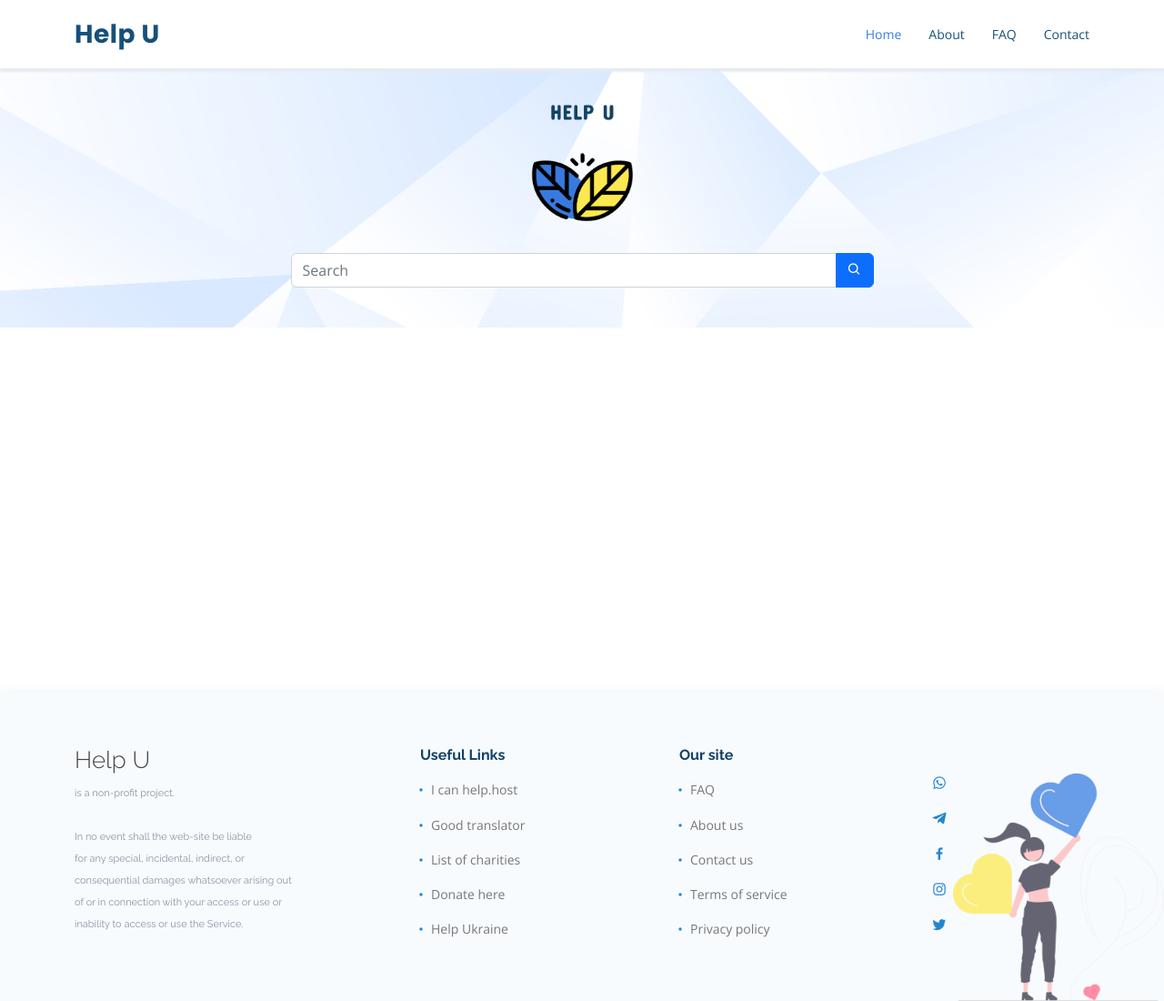
After one commit to oks-erm/help-u, a Django app: page /listings/ in a window 1280 px wide. The commit adds this page. Shown: the whole page at 91% size. Run offline with Django 4.2, Linux system fonts and the light colour scheme; some libraries are stand-ins or nearby versions.

Commit message:
Setup listings page basic structure

```diff
--- a/main/urls.py
+++ b/main/urls.py
@@ -4,4 +4,5 @@ from django.urls import path
 
 urlpatterns = [
     path('', views.home_page, name='home'),
+    path('listings/', views.listings, name='listings'),
 ]
--- a/main/views.py
+++ b/main/views.py
@@ -9,8 +9,7 @@ def home_page(request):
         email = request.POST.get('email')
         subject = request.POST.get('subject')
         msg = request.POST.get('message')
-        # date = datetime.now()
-        print(name)
+
         new = ContactFormMessage(
             name=name,
             email=email,
@@ -21,3 +20,7 @@ def home_page(request):
         new.save()
 
     return render(request, 'index.html')
+
+
+def listings(request):
+    return render(request, 'listings.html')
--- a/static/assets/css/style.css
+++ b/static/assets/css/style.css
@@ -5,7 +5,7 @@
 
 :root {
   --blue: #357be0;
-  --lightblue: #469fdf;
+  --lightblue: #499ef5;
   --bluesmoke: #f8fbfe;
   --white: #fff;
   --dark: #124265;
@@ -549,11 +549,32 @@ body {
     }
   }
 
+  /*----------------------------------------------------Search*/
+  #search {
+    background: url(../img/background.png);
+    height: 45vh;
+  }
+
+  .search-logo {
+    height: 150px;
+  }
+
+  .form-control:focus ~ #search-icon {
+   transform: scale(1.2);
+   transition: .15s ease-in-out,box-shadow .15s ease-in-out;
+   z-index: 5;
+  }
+
+  /*----------------------------------------------------Listings*/
+  #listings {
+    height: 50vh;
+  }
+
   /*----------------------------------------------------Footer*/
   #footer {
     color: #444444;
     font-size: 14px;
-    background: #f8fbfe;
+    background: var(--bluesmoke);
     box-shadow: 0px 2px 15px rgba(18, 66, 101, 0.08);
   }
 
@@ -585,7 +606,7 @@ body {
   #footer .footer-top h4 {
     font-size: 16px;
     font-weight: bold;
-    color: #124265;
+    color: var(--dark);
     position: relative;
     padding-bottom: 12px;
   }
--- a/static/assets/js/main.js
+++ b/static/assets/js/main.js
@@ -109,4 +109,6 @@
       onscroll(document, toggleBacktotop)
     }
 
+
+
   })()
--- a/templates/base.html
+++ b/templates/base.html
@@ -1,3 +1,5 @@
+{% load static %}
+
 <!DOCTYPE html>
 <html lang="en">
 
@@ -18,7 +20,7 @@
   <link href='https://unpkg.com/boxicons@2.1.2/css/boxicons.min.css' rel='stylesheet'>
 
   <!-- Main CSS -->
-  <link href="./static/assets/css/style.css" rel="stylesheet">
+  <link href="{% static 'assets/css/style.css' %}" rel="stylesheet">
 
   <title>Help U</title>
 </head>
@@ -30,12 +32,16 @@
     <div class="container d-flex align-items-center justify-content-between">
 
       <div class="logo-wrapper">
-        <h1 class="logo"><a href="#">Help U</a></h1><span id="small-img-logo" class="d-none d-md-block"></span>
+        <h1 class="logo"><a href="{% url 'home' %}">Help U</a></h1><span id="small-img-logo" class="d-none d-md-block"></span>
       </div>
       <!-- Navbar -->
       <nav id="navbar" class="navbar">
         <ul>
+          {% if url is 'home' %}
           <li><a class="nav-link scrollto active" href="#hero">Home</a></li>
+          {% else %}
+          <li><a class="nav-link scrollto active" href="{% url 'home' %}">Home</a></li>
+          {% endif %}
           <li><a class="nav-link scrollto" href="#about">About</a></li>
           <li><a class="nav-link scrollto" href="#faq">FAQ</a></li>
           <li><a class="nav-link scrollto" href="#contact">Contact</a></li>
@@ -119,7 +125,7 @@
   <script src="https://code.jquery.com/jquery-3.5.1.js" integrity="sha256-QWo7LDvxbWT2tbbQ97B53yJnYU3WhH/C8ycbRAkjPDc=" crossorigin="anonymous"></script>
 
   <!-- Main JavaScript -->
-  <script src="./static/assets/js/main.js"></script>
+  <script src="{% static 'assets/js/main.js' %}"></script>
 
 </body>
 
--- a/templates/index.html
+++ b/templates/index.html
@@ -6,13 +6,13 @@
   <div class="container position-relative" data-aos="fade-up" data-aos-delay="100">
     <div class="row justify-content-center">
       <div class="col-xl-7 col-lg-9 text-center">
-        <img class="img-logo" src="./static/assets/img/logo.png" alt="logo - yellow and blue heart made of leaves">
+        <img class="img-logo" src="{% static 'assets/img/logo.png' %}" alt="logo - yellow and blue heart made of leaves">
         <h1>People for people</h1>
         <h2>We connect the ones who can help with the ones who need it</h2>
       </div>
     </div>
     <div class="text-center">
-      <a href="#can" id="can_help" class="btn-hero scrollto">I can help</a>
+      <a href="{% url 'listings' %}" id="can_help" class="btn-hero scrollto">I can help</a>
       <a href="#need" id="need_help" class="btn-hero scrollto">I need help</a>
     </div>
   </div>
@@ -30,7 +30,7 @@
         <p>At least 12 million people have fled their homes since Russia's invasion of Ukraine having to start their
           lives all over again. If you want to help, but don't know how, you can offer help here: house items, services,
           dinner, language practice, just yout time. Help locally. Help online. You can browse through requests for
-          help, maybe there is something you could do, just is not aware it's needed. Many people are afraid of asking
+          help, maybe there is something you could do, just you are not aware it's needed. Many people are afraid of asking
           for help publicly on social media or intimidated with big charity centeres refrain from seeking support. Here
           is a safe space, where nobody is going to judge anybody. </p>
         <a href="#" class="btn-learn-more">Learn More</a>
--- /dev/null
+++ b/templates/listings.html
@@ -0,0 +1,20 @@
+{% extends "base.html" %}
+{% load static %}
+
+{% block content %}
+<section id="search">
+    <div class="container position-relative" data-aos="fade-up" data-aos-delay="100">
+        <div class="row justify-content-center">
+            <div class="col-xl-7 col-lg-9 text-center">
+                <img class="search-logo my-4" src="{% static 'assets/img/logo.png' %}"
+                    alt="logo - yellow and blue heart made of leaves">
+                <div class="input-group">
+                    <input type="text" class="form-control" placeholder="Search">
+                    <button id="search-icon" class="btn btn-primary" type="button"><i class='bx bx-search'></i></button>
+                </div>
+            </div>
+        </div>
+</section>
+<section id="listings">
+</section>
+{% endblock %}
```
Also changed, not shown: other parts of static/assets/css/style.css (+15 -15 lines).
